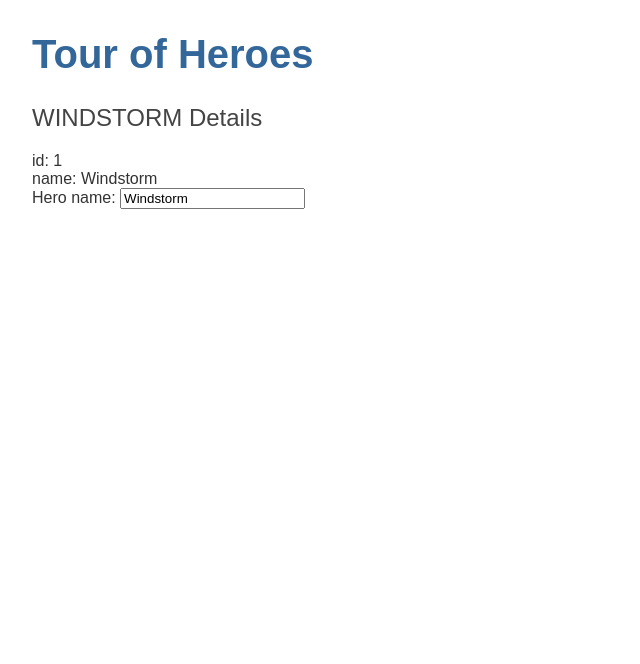
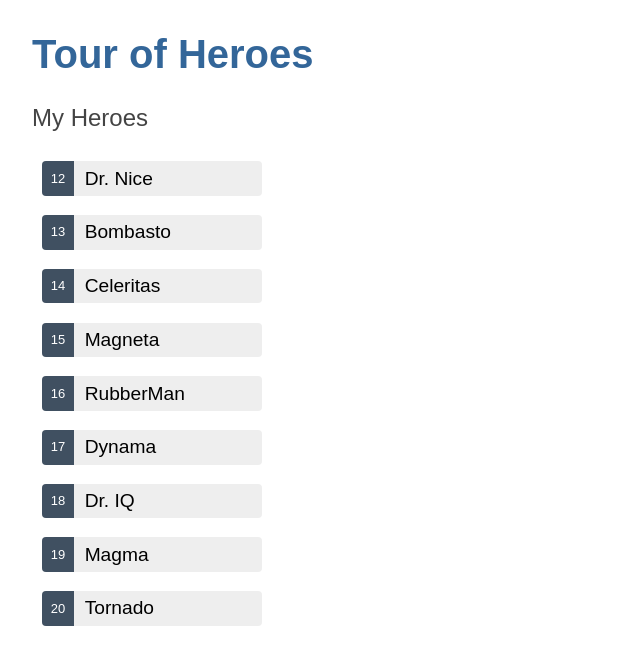
Before and after one commit to dwitschard/tour-of-heroes, an Angular app: page / in a window 1280 px wide. Shown: the top 664 px of the page, without its empty margins (0-640 px from the left). Built offline with nearby package versions, Linux system fonts and the light colour scheme.

Commit message:
toh-pt2: added list of heroes

```diff
--- a/src/app/components/heroes/heroes.component.scss
+++ b/src/app/components/heroes/heroes.component.scss
@@ -0,0 +1,65 @@
+.heroes {
+  margin: 0 0 2em 0;
+  list-style-type: none;
+  padding: 0;
+  width: 15em;
+
+  li {
+    display: flex;
+  }
+
+  .badge {
+    display: inline-block;
+    font-size: small;
+    color: white;
+    padding: 0.8em 0.7em 0 0.7em;
+    background-color: #405061;
+    line-height: 1em;
+    margin-right: 0.8em;
+    border-radius: 4px 0 0 4px;
+  }
+
+  .name {
+    align-self: center;
+  }
+
+  button {
+    flex: 1;
+    cursor: pointer;
+    position: relative;
+    left: 0;
+    background-color: #eee;
+    margin: 0.5em;
+    padding: 0;
+    border-radius: 4px;
+    display: flex;
+    align-items: stretch;
+    height: 1.8em;
+
+    &:hover {
+      color: #2c3a41;
+      background-color: #e6e6e6;
+      left: 0.1em;
+    }
+
+    &:active {
+      background-color: #525252;
+      color: #fafafa;
+    }
+
+    &.selected {
+      background-color: black;
+      color: white;
+
+      &:hover {
+        background-color: #505050;
+        color: white;
+      }
+
+      &:active {
+        background-color: black;
+        color: white;
+      }
+    }
+  }
+}
--- a/src/app/components/heroes/heroes.component.ts
+++ b/src/app/components/heroes/heroes.component.ts
@@ -1,24 +1,27 @@
 import { Component } from '@angular/core'
 import { Hero } from './heroes.types'
+import { HEROES } from '../../config/heroes.mock'
 
 @Component({
   selector: 'app-heroes',
   template: `
-    <h2>{{ hero.name | uppercase }} Details</h2>
+    <h2>My Heroes</h2>
 
-    <div><span>id: </span>{{ hero.id }}</div>
-    <div><span>name: </span>{{ hero.name }}</div>
-
-    <div>
-      <label for="name">Hero name: </label>
-      <input id="name" [(ngModel)]="hero.name" placeholder="name" />
-    </div>
+    <ul class="heroes">
+      @for (hero of heroes; track hero.id) {
+        <li>
+          <button type="button">
+            <span class="badge">{{ hero.id }}</span>
+            <span class="name">{{ hero.name }}</span>
+          </button>
+        </li>
+      } @empty {
+        <span>No Heroes available</span>
+      }
+    </ul>
   `,
   styleUrl: './heroes.component.scss'
 })
 export class HeroesComponent {
-  public hero: Hero = {
-    id: 1,
-    name: 'Windstorm'
-  }
+  public heroes: Hero[] = HEROES
 }
--- /dev/null
+++ b/src/app/config/heroes.mock.ts
@@ -0,0 +1,13 @@
+import { Hero } from '../components/heroes/heroes.types'
+
+export const HEROES: Hero[] = [
+  { id: 12, name: 'Dr. Nice' },
+  { id: 13, name: 'Bombasto' },
+  { id: 14, name: 'Celeritas' },
+  { id: 15, name: 'Magneta' },
+  { id: 16, name: 'RubberMan' },
+  { id: 17, name: 'Dynama' },
+  { id: 18, name: 'Dr. IQ' },
+  { id: 19, name: 'Magma' },
+  { id: 20, name: 'Tornado' }
+]
```
